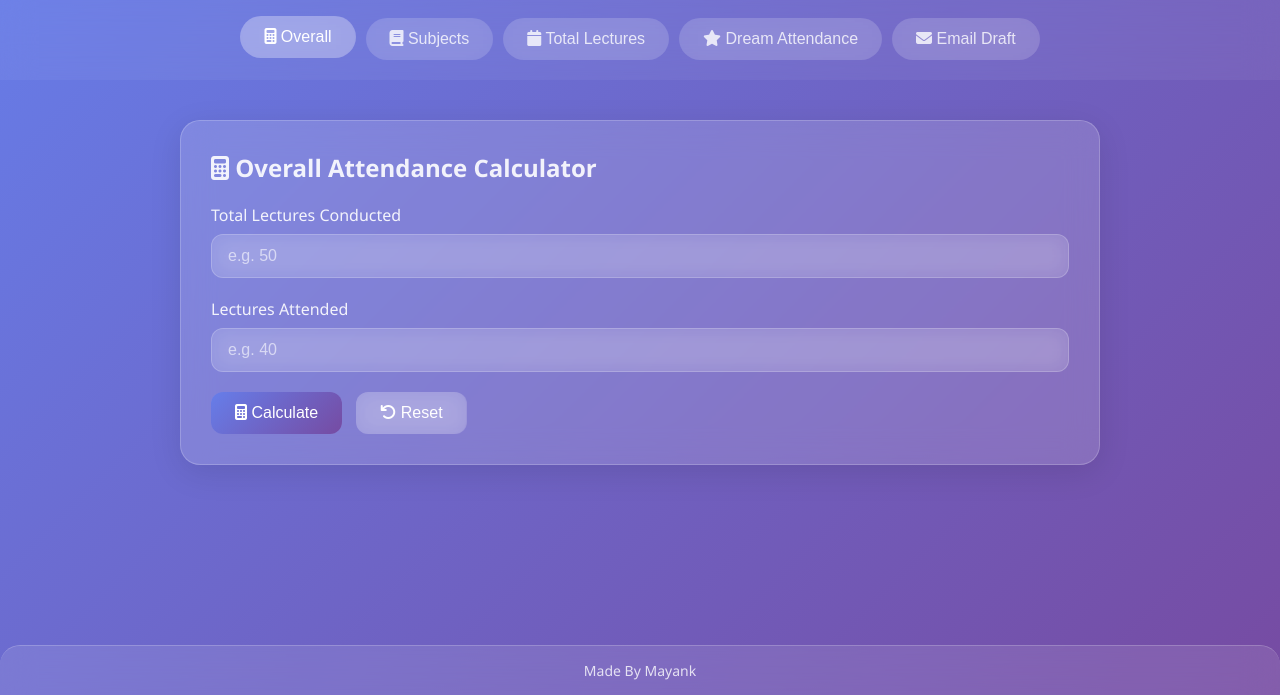
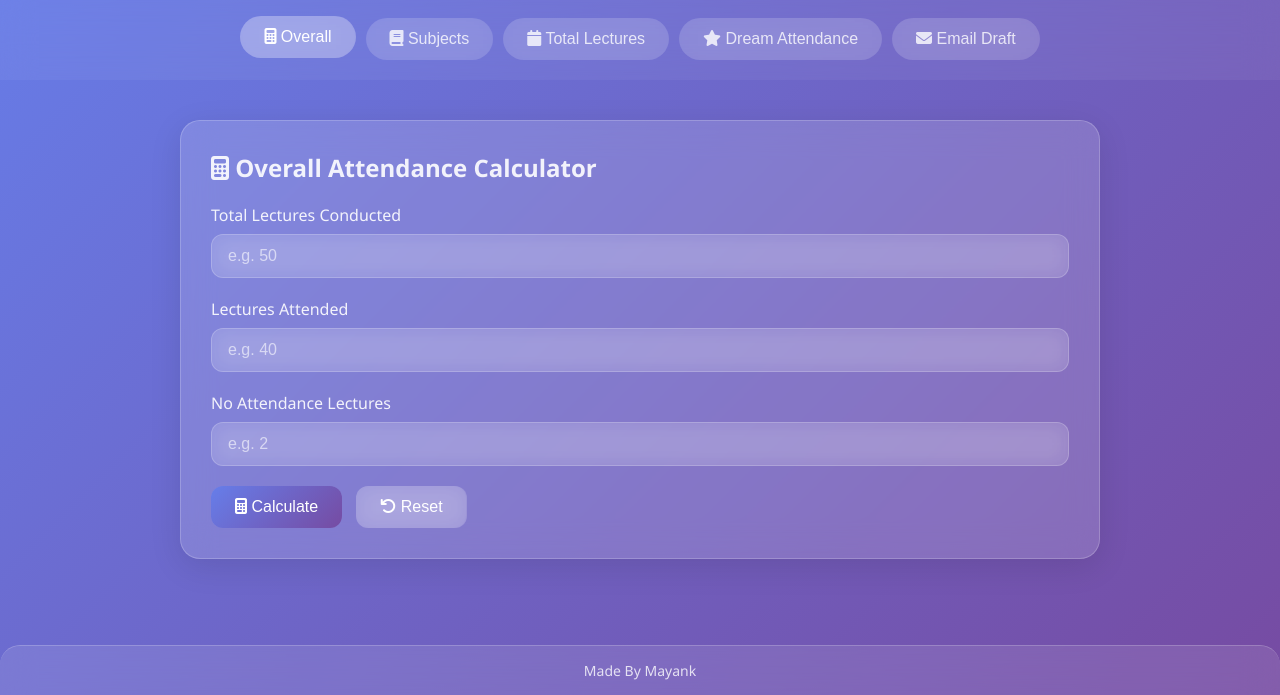
Before and after one commit to mayank18131/AttenSync, a plain HTML site: page index.html in a window 1280 px wide. Shown: the part 105-800 px from the top of the page. Drawn offline with nearby package versions, Linux system fonts and the light colour scheme.

Commit message:
Update index.html

```diff
--- a/index.html
+++ b/index.html
@@ -36,6 +36,10 @@
                 <label>Lectures Attended</label>
                 <input type="number" id="attendedLectures" min="0" placeholder="e.g. 40">
             </div>
+            <div class="form-group">
+                <label>No Attendance Lectures</label>
+                <input type="number" id="noAttendanceTotal" min="0" placeholder="e.g. 2">
+            </div>
             <button class="btn-primary" onclick="calculateOverallAttendance()"><i class="fas fa-calculator"></i> Calculate</button>
             <button class="btn-secondary" onclick="resetTool1()"><i class="fas fa-undo"></i> Reset</button>
 
@@ -57,6 +61,7 @@
             <div class="form-group"><label>Subject Name</label><input type="text" id="subjectName" placeholder="e.g. Mathematics"></div>
             <div class="form-group"><label>Total Lectures</label><input type="number" id="subjectTotal" min="0"></div>
             <div class="form-group"><label>Attended Lectures</label><input type="number" id="subjectAttended" min="0"></div>
+            <div class="form-group"><label>No Attendance Lectures</label><input type="number" id="subjectNoAttendance" min="0" placeholder="e.g. 1"></div>
             <button class="btn-primary" onclick="addSubject()"><i class="fas fa-plus"></i> Add Subject</button>
             <button class="btn-secondary" onclick="resetTool2()"><i class="fas fa-undo"></i> Reset</button>
 
```
